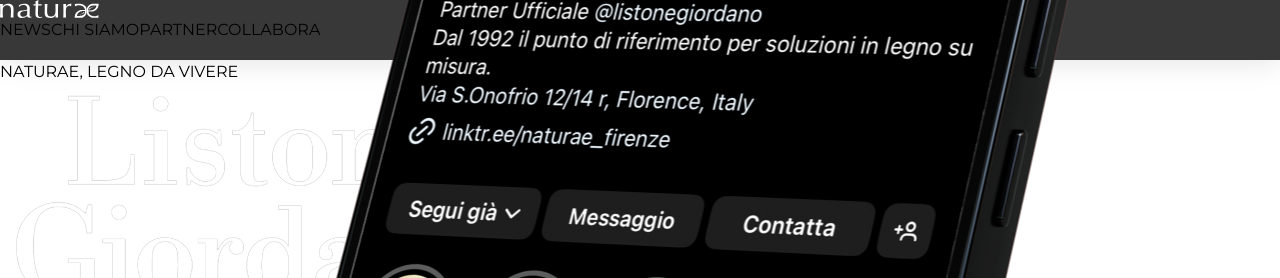
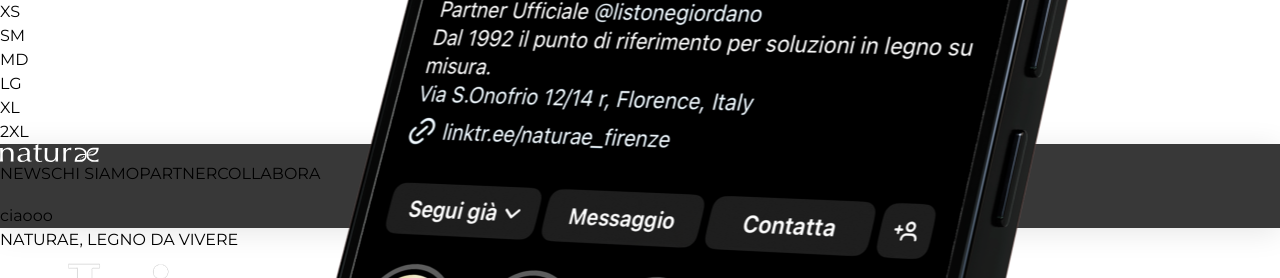
Before and after one commit to LnrdRmj/naturae, a Vue app: page / in a window 1280 px wide. Shown: the top 278 px of the page. Built offline with nearby package versions, Linux system fonts and the light colour scheme.

Commit message:
trying to implement header

```diff
--- a/src/components/landingPage/LandingPage.vue
+++ b/src/components/landingPage/LandingPage.vue
@@ -59,7 +59,7 @@
 
 <template>
     <div class="flex flex-col">
-        <!-- <TailwindBreakpoints class="fixed top-0 left-0 z-20 text-white text-2xl" /> -->
+        <TailwindBreakpoints class="fixed top-0 left-0 z-20 text-white text-2xl" />
         <Header class="fixed z-10 top-0" :routes="headerRoute" />
         <div class="h-[100dvh]">
             <div class="absolute size-full flex flex-col items-center sm:items-start">
--- a/src/components/landingPage/header/Header.vue
+++ b/src/components/landingPage/header/Header.vue
@@ -1,4 +1,5 @@
 <script setup lang="ts">
+import { ref } from 'vue';
 import BurgerMenu from '../../common/icons/BurgerMenu.vue';
 import Logo from '../../icons/Logo.vue'
 
@@ -11,10 +12,16 @@
     routes: HeaderRoutes[]
 }>()
 
+const visibility = ref(false)
+
+function tmp() {
+    console.log('ciao');
+}
 </script>
 
 <template>
-    <div class="flex justify-between items-center w-full px-10 md:px-24 py-8 bg-black text-white background-header">
+    <div class="flex flex-col w-full h-fit text-white background-header">
+        <div class="flex justify-between items-center w-full px-10 md:px-24 py-8">
             <Logo height="18" />
             <div class="hidden lg:flex gap-16">
                 <button v-for="route of routes" @click="route.onClick" class="z-20
@@ -24,8 +31,21 @@
                     {{ route.title }}
                 </button>
             </div>
-        <div class="lg:hidden flex-center">
+            <div class="lg:hidden flex-center z-20" @click="tmp(); visibility = !visibility">
                 <BurgerMenu height="18" />
+            </div>
+        </div>
+        <div class="lg:hidden
+            text-white
+            top-full left-0
+            flex flex-col md:flex-row
+            w-full h-screen md:h-fit
+            z-10 py-12 px-8
+            transition-[opacity,transform] duration-[250ms]"
+            :class="visibility ? '-mt-0 opacity-100' : 'opacity-0 -mt-[100%]'">
+            <div class="text-2xl">
+                ciaooo
+            </div>
         </div>
     </div>
 </template>
```
Lines whose indentation alone changed are shown as unchanged.
